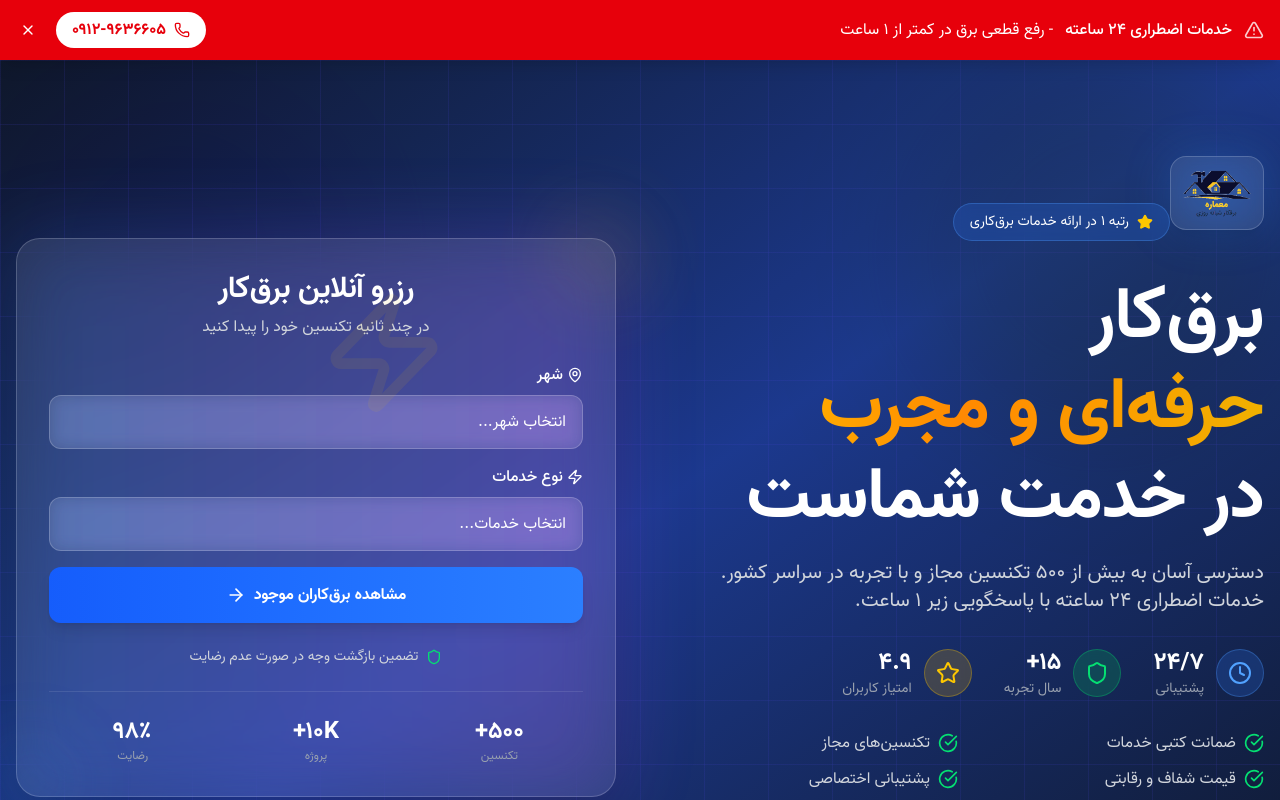
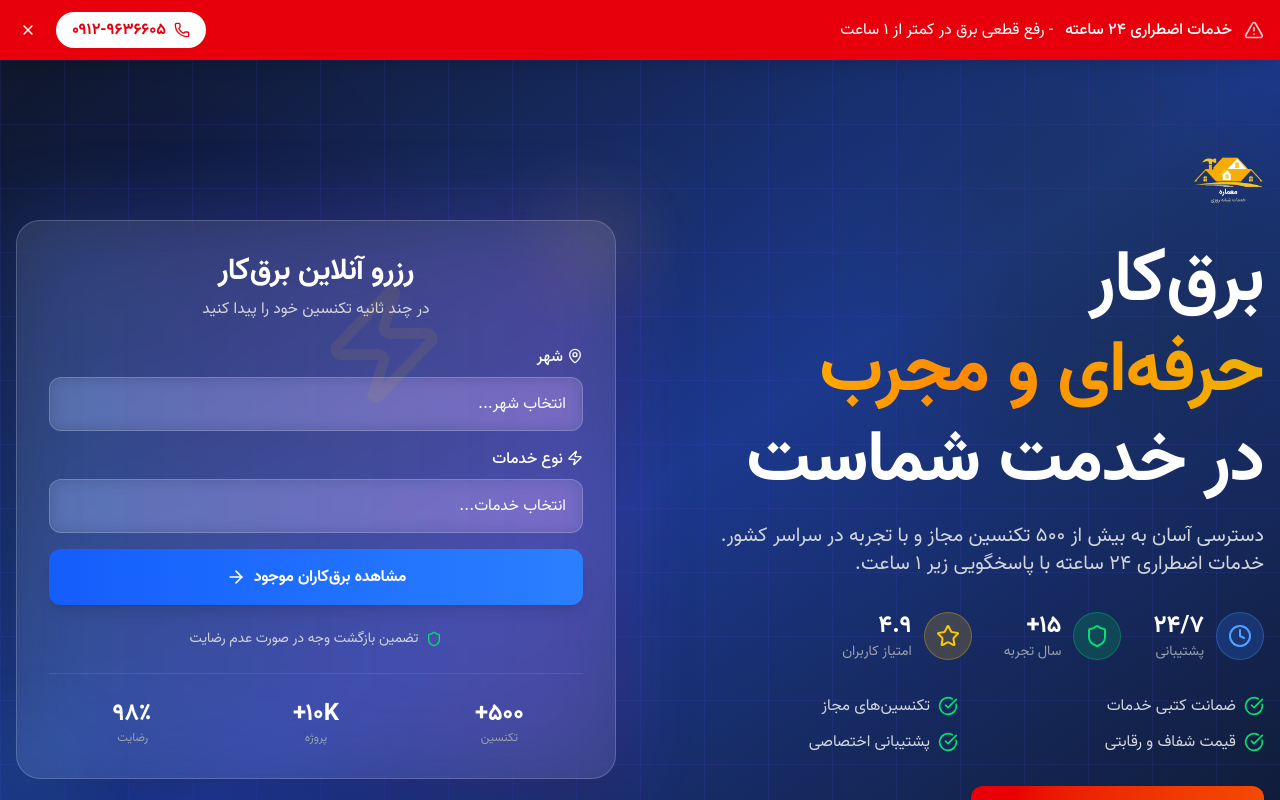
Before and after one commit to atadi/memareh-redesign, a Next.js app: page / in a window 1280 px wide. Shown: the top 800 px of the page. Built offline with nearby package versions, Linux system fonts and the light colour scheme.

Commit message:
Changed Logo and Remove Badge

```diff
--- a/src/components/home/Hero.tsx
+++ b/src/components/home/Hero.tsx
@@ -39,31 +39,14 @@ export function Hero() {
             className="text-white space-y-8"
           >
             {/* Logo Badge */}
-            <motion.div
-              initial={{ opacity: 0, scale: 0.8 }}
-              animate={{ opacity: 1, scale: 1 }}
-              transition={{ duration: 0.6, delay: 0.2 }}
-              className="inline-flex items-center gap-4"
-            >
-              <div className="relative bg-white/10 backdrop-blur-sm rounded-2xl p-3 border border-white/20 shadow-xl">
-                <Image
-                  src="/assets/logo/logo.png"
-                  alt="معماره - خدمات برق‌کاری حرفه‌ای"
-                  width={180}
-                  height={60}
-                  className="h-12 w-auto object-contain"
-                  priority
-                />
-                {/* Glow effect */}
-                <div className="absolute inset-0 bg-blue-500 rounded-2xl blur-xl opacity-30 -z-10" />
-              </div>
-            </motion.div>
-
-            {/* Badge */}
-            <div className="inline-flex items-center gap-2 bg-blue-500/20 backdrop-blur-sm border border-blue-400/30 rounded-full px-4 py-2">
-              <Star className="w-4 h-4 text-yellow-400 fill-yellow-400" />
-              <span className="text-sm">رتبه ۱ در ارائه خدمات برق‌کاری</span>
-            </div>
+            <Image
+              src="/assets/logo/logo-reverse.png"
+              alt="معماره - خدمات برق‌کاری حرفه‌ای"
+              width={250}
+              height={168}
+              className="h-12 w-auto object-contain"
+              priority
+            />
 
             {/* Main Heading */}
             <div className="space-y-4">
```
